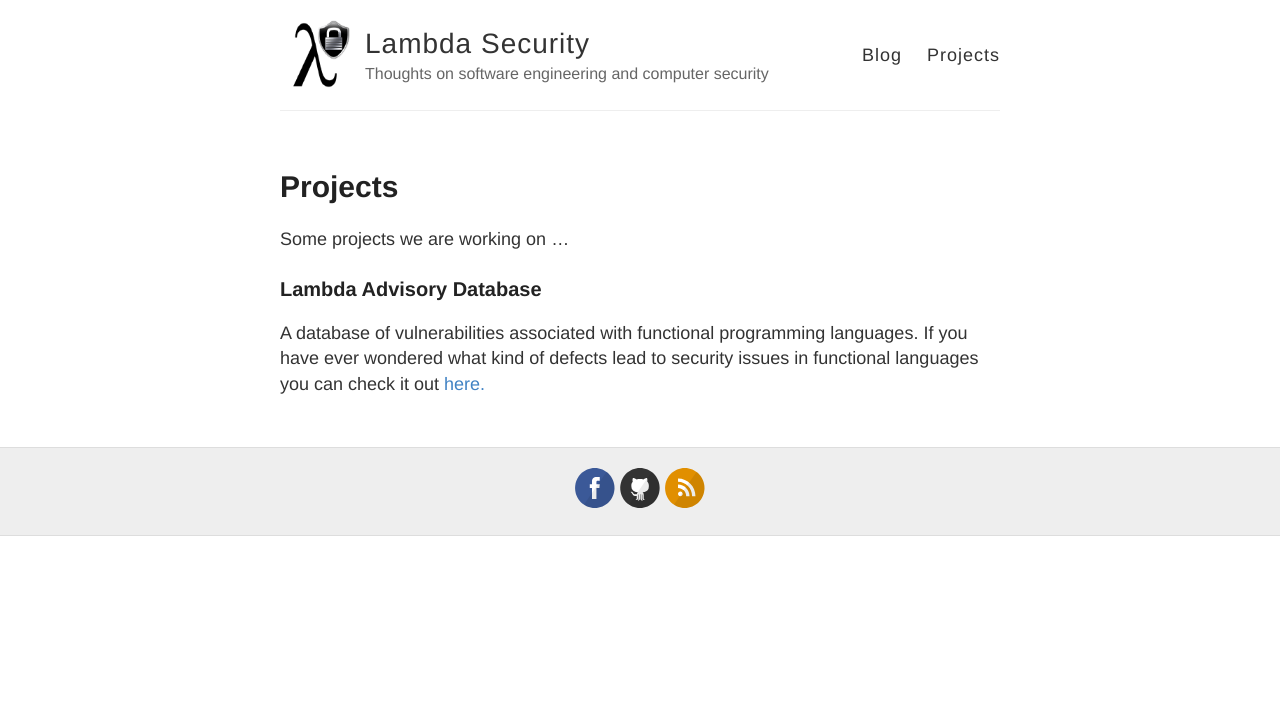
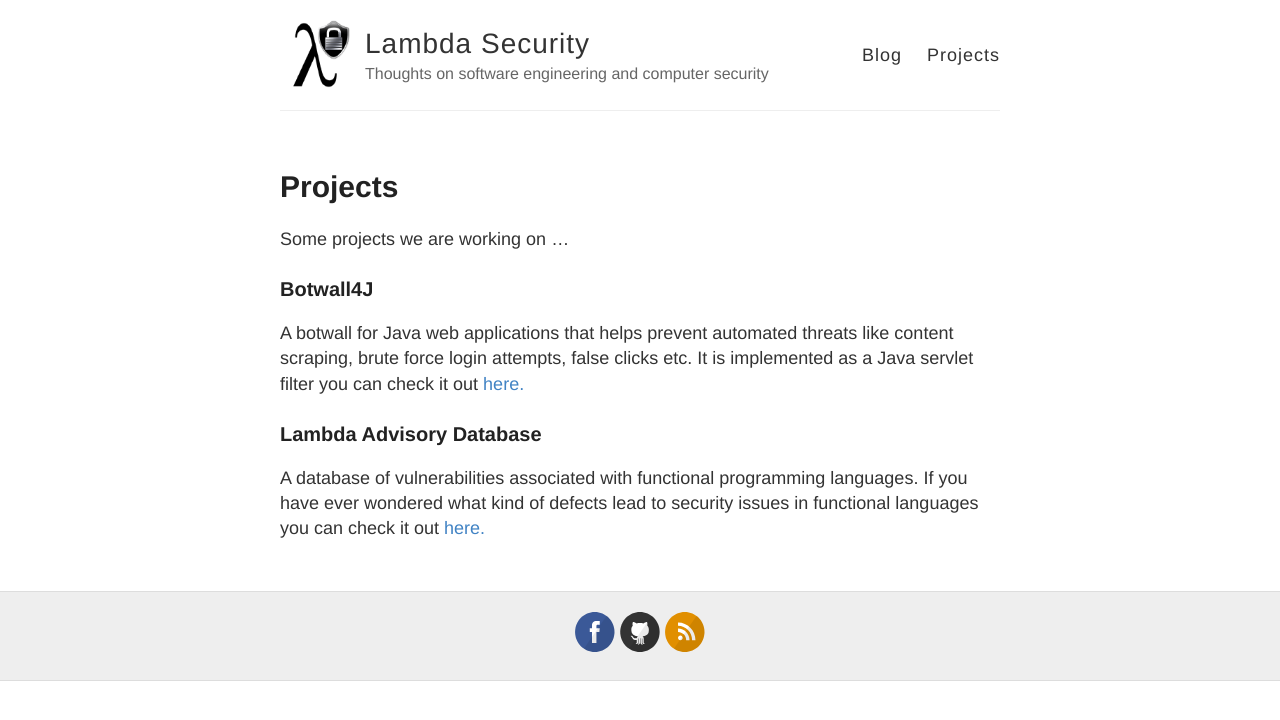
Before and after one commit to lambdasec/lambdasec.github.io, a Jekyll site: the page built from projects.md, in a window 1280 px wide. Shown: the top 720 px of the page. Built offline with Jekyll 4.4.1, drawn with Linux system fonts in a browser that asks for light colours.

Commit message:
Update projects.md

```diff
--- a/projects.md
+++ b/projects.md
@@ -6,6 +6,10 @@ permalink: /projects/
 
 Some projects we are working on ...
 
+### Botwall4J
+
+A botwall for Java web applications that helps prevent automated threats like content scraping, brute force login attempts, false clicks etc. It is implemented as a Java servlet filter you can check it out [here.](https://github.com/lambdasec/botwall4j)
+
 ### Lambda Advisory Database
 
 A database of vulnerabilities associated with functional programming languages. If you have ever wondered what kind of defects lead to security issues in functional languages you can check it out [here.](https://github.com/lambdasec/lambda-advisory-db)
```
